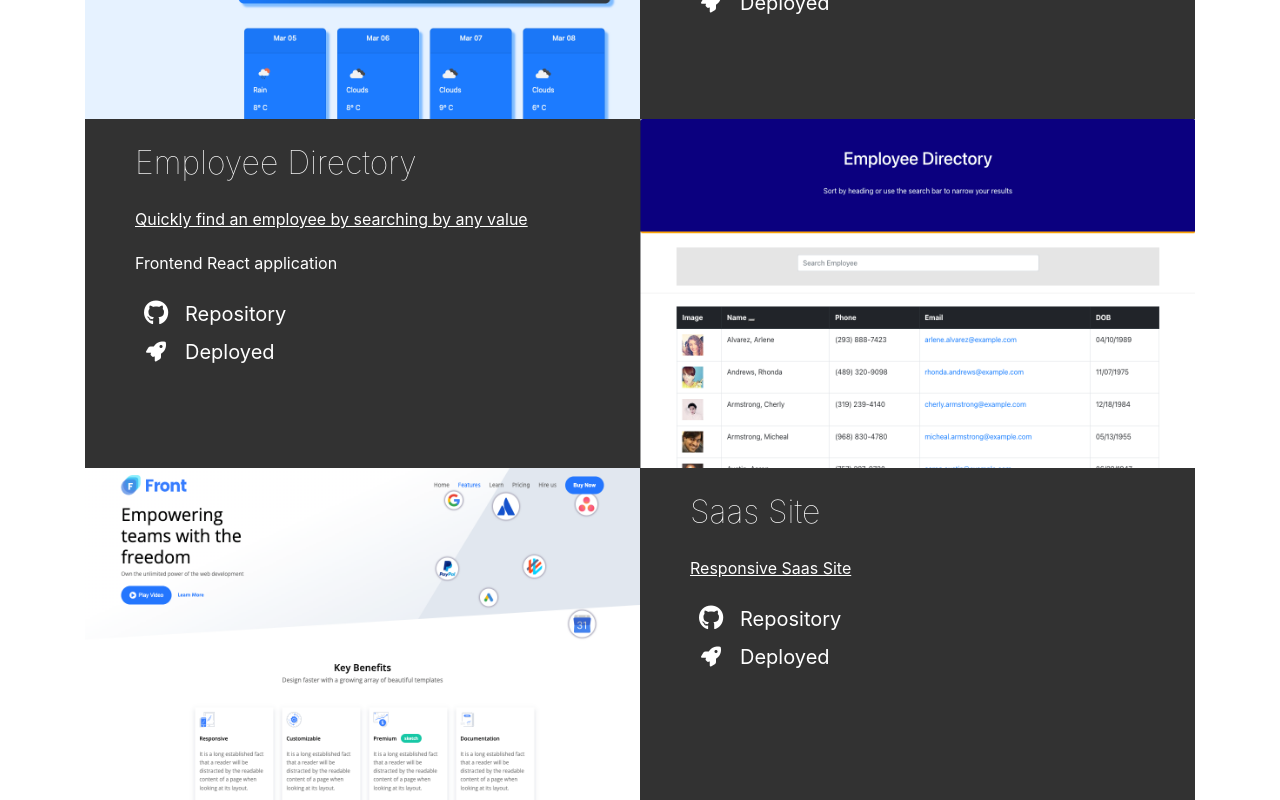
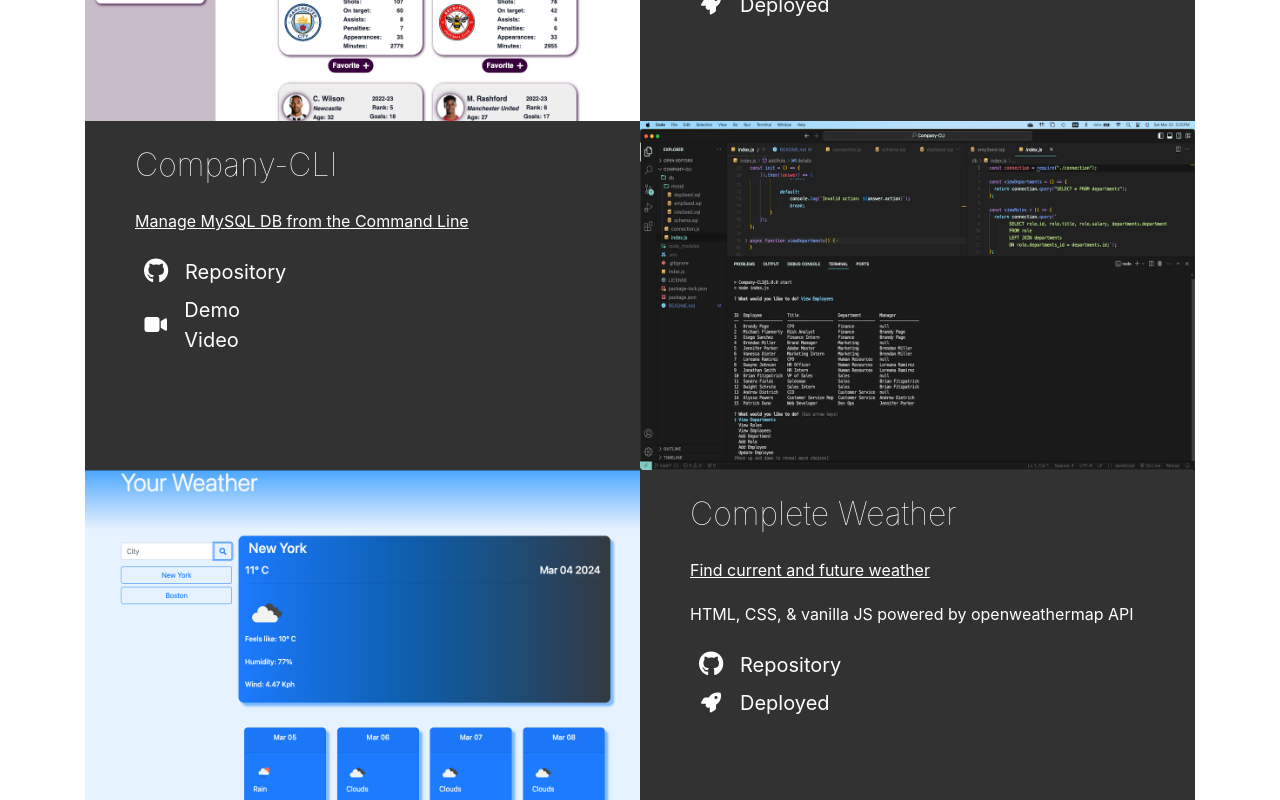
Before and after one commit to knightmac19/portfolio-2024, a React (Create React App) app: page / in a window 1280 px wide. Shown: the part 1920-2720 px from the top of the page. Built offline with nearby package versions, Linux system fonts and the light colour scheme; some icons are missing.

Commit message:
adding company-cli project, re-style project cards

```diff
--- a/package.json
+++ b/package.json
@@ -1,6 +1,6 @@
 {
   "name": "portfolio-2024",
-  "homepage": "https://knightmac19.github.io/portfolio-2024/",
+  "homepage": "/",
   "version": "0.1.0",
   "private": true,
   "dependencies": {
--- a/src/assets/index.js
+++ b/src/assets/index.js
@@ -5,4 +5,5 @@
 export { default as employee_directory } from "./employee_directory.png";
 export { default as saas_site } from "./saas_site.png";
 export { default as wordle_helper } from "./wordle_helper.png";
+export { default as company_cli } from "./company_cli.png";
 export { default as Patrick_Dunn_Resume } from "./resume.pdf";
--- a/src/components/ProjectCard/index.js
+++ b/src/components/ProjectCard/index.js
@@ -1,7 +1,7 @@
 import { useEffect, useState } from "react";
 
 const ProjectCard = ({ project }) => {
-  const { id, name, repo, deployed, screenshot, benefit, techStack } = project;
+  const { id, name, repo, screenshot, benefit, techStack, live } = project;
   const getWindowDimensions = () => {
     const { innerWidth: width } = window;
     return { width };
@@ -21,7 +21,6 @@
     return windowDimensions;
   };
   const { width } = useWindowDimensions();
-  console.log(width);
 
   if (width < 410) {
     return (
@@ -45,13 +44,13 @@
             </span>
 
             <span className="link ">
-              <a href={deployed} rel="noopener noreferrer" target="_blank">
+              <a href={live.address} rel="noopener noreferrer" target="_blank">
                 <div className="icon-text">
                   <div className="link-icon-wrapper">
-                    <i className="fas fa-rocket"></i>
+                    <i className={live.iconClass}></i>
                   </div>
 
-                  <span>Deployed</span>
+                  <span>{live.text}</span>
                 </div>
               </a>
             </span>
@@ -85,13 +84,13 @@
             </span>
 
             <span className="link ">
-              <a href={deployed} rel="noopener noreferrer" target="_blank">
+              <a href={live.address} rel="noopener noreferrer" target="_blank">
                 <div className="icon-text">
                   <div className="link-icon-wrapper">
-                    <i className="fas fa-rocket"></i>
+                    <i className={live.iconClass}></i>
                   </div>
 
-                  <span>Deployed</span>
+                  <span>{live.text}</span>
                 </div>
               </a>
             </span>
@@ -128,13 +127,17 @@
               </span>
 
               <span className="link ">
-                <a href={deployed} rel="noopener noreferrer" target="_blank">
+                <a
+                  href={live.address}
+                  rel="noopener noreferrer"
+                  target="_blank"
+                >
                   <div className="icon-text">
                     <div className="link-icon-wrapper">
-                      <i className="fas fa-rocket"></i>
+                      <i className={live.iconClass}></i>
                     </div>
 
-                    <span>Deployed</span>
+                    <span>{live.text}</span>
                   </div>
                 </a>
               </span>
@@ -165,13 +168,13 @@
             </span>
 
             <span className="link ">
-              <a href={deployed} rel="noopener noreferrer" target="_blank">
+              <a href={live.address} rel="noopener noreferrer" target="_blank">
                 <div className="icon-text">
                   <div className="link-icon-wrapper">
-                    <i className="fas fa-rocket"></i>
+                    <i className={live.iconClass}></i>
                   </div>
 
-                  <span>Deployed</span>
+                  <span>{live.text}</span>
                 </div>
               </a>
             </span>
--- a/src/components/Projects/index.js
+++ b/src/components/Projects/index.js
@@ -3,8 +3,8 @@
   top_scorers,
   complete_weather,
   employee_directory,
-  saas_site,
   wordle_helper,
+  company_cli,
 } from "../../assets";
 
 import ProjectCard from "../ProjectCard";
@@ -15,8 +15,11 @@
     name: "Money Dunn Right",
     tech: ["MERN"],
     repo: "https://github.com/knightmac19/Money-Dunn-Right",
-    deployed: "https://money-dunn-right.netlify.app/",
-    demoVideo: "",
+    live: {
+      text: "Deployed",
+      address: "https://money-dunn-right.netlify.app/",
+      iconClass: "fas fa-rocket",
+    },
     screenshot: money_dunn_right,
     benefit:
       "Personal finance application for those who want to manage transactions on the go",
@@ -24,88 +27,106 @@
   },
   {
     id: 1,
+    name: "Wordle Helper",
+    tech: ["HTML", "CSS", "JS"],
+    repo: "https://github.com/knightmac19/wh-mockup",
+    live: {
+      text: "Deployed",
+      address: "https://knightmac19.github.io/wh-mockup/",
+      iconClass: "fas fa-rocket",
+    },
+    screenshot: wordle_helper,
+    benefit: "Narrow down possible solutions by inputting clues",
+    techStack: "HTML, CSS, & vanilla JS",
+  },
+  {
+    id: 2,
     name: "Top Scorers",
     tech: ["HTML", "CSS", "JS"],
     repo: "https://github.com/knightmac19/Top-Scorers",
-    deployed: "https://knightmac19.github.io/Top-Scorers/",
-    demoVideo: "",
+    live: {
+      text: "Deployed",
+      address: "https://knightmac19.github.io/Top-Scorers/",
+      iconClass: "fas fa-rocket",
+    },
     screenshot: top_scorers,
     benefit: "Query and sort Premier League Top Scorers",
     techStack: "Built with HTML, CSS, & vanilla JS",
   },
   {
-    id: 2,
+    id: 3,
+    name: "Company-CLI",
+    tech: ["JS", "Node", "MySQL", "Inquirer"],
+    repo: "https://github.com/knightmac19/Company-CLI",
+    live: {
+      text: "Demo Video",
+      address:
+        "https://drive.google.com/file/d/1GOCBRBQeBcHONkTgRCGuL8X9c20873kD/view?usp=sharing",
+      iconClass: "fas fa-video",
+    },
+    screenshot: company_cli,
+    benefit: "Manage MySQL DB from the Command Line",
+  },
+  {
+    id: 4,
     name: "Complete Weather",
     tech: ["HTML", "CSS", "JS"],
     repo: "https://github.com/knightmac19/CompleteWeather",
-    deployed: "https://knightmac19.github.io/CompleteWeather/",
-    demoVideo: "",
+    live: {
+      text: "Deployed",
+      address: "https://knightmac19.github.io/CompleteWeather/",
+      iconClass: "fas fa-rocket",
+    },
     screenshot: complete_weather,
     benefit: "Find current and future weather",
     techStack: "HTML, CSS, & vanilla JS powered by openweathermap API",
   },
   {
-    id: 3,
+    id: 5,
     name: "Employee Directory",
     tech: ["REACT"],
     repo: "https://github.com/knightmac19/employee-directory-pmd",
-    deployed: "https://knightmac19.github.io/employee-directory-pmd/",
-    demoVideo: "",
+    live: {
+      text: "Deployed",
+      address: "https://knightmac19.github.io/employee-directory-pmd/",
+      iconClass: "fas fa-rocket",
+    },
     screenshot: employee_directory,
     benefit: "Quickly find an employee by searching by any value",
     techStack: "Frontend React application",
   },
-  {
-    id: 4,
-    name: "Saas Site",
-    tech: ["HTML", "CSS", "JS"],
-    repo: "https://github.com/knightmac19/site-saas",
-    deployed: "https://knightmac19.github.io/site-saas/",
-    demoVideo: "",
-    screenshot: saas_site,
-    benefit: "Responsive Saas Site",
-    techStack: "",
-  },
-  {
-    id: 5,
-    name: "Wordle Helper",
-    tech: ["HTML", "CSS", "JS"],
-    repo: "https://github.com/knightmac19/wh-mockup",
-    deployed: "https://knightmac19.github.io/wh-mockup/",
-    demoVideo: "",
-    screenshot: wordle_helper,
-    benefit: "Narrow down possible solutions by inputting clues",
-    techStack: "HTML, CSS, & vanilla JS",
-  },
   // {
   //   id: 6,
+  //   name: "Saas Site",
+  //   tech: ["HTML", "CSS", "JS"],
+  //   repo: "https://github.com/knightmac19/site-saas"
+  //   live: {
+  //     text: "Deployed",
+  //     address: "https://knightmac19.github.io/site-saas/",
+  //     iconClass: "fas fa-rocket",
+  //   },
+  //   screenshot: saas_site,
+  //   benefit: "Responsive Saas Site",
+  //   techStack: "",
+  // },
+
+  // {
+  //   id: 7,
   //   name: "E-Commerce Backend",
   //   tech: ["JS", "Node", "MySQL", "Express"],
-  //   repo: "https://github.com/knightmac19/E-Commerce-Backend",
-  //   deployed: "",
-  //   demoVideo: "",
+  //   repo: "https://github.com/knightmac19/E-Commerce-Backend"
+  //
   //   screenshot: "",
   //   benefit: "E-Commerce CRUD Routes",
 
   // },
-  // {
-  //   id: 7,
-  //   name: "Company-CLI",
-  //   tech: ["JS", "Node", "MySQL", "Inquirer"],
-  //   repo: "https://github.com/knightmac19/Company-CLI",
-  //   deployed: "",
-  //   demoVideo: "",
-  //   screenshot: "",
-  //   benefit: "Manage MySQL DB from the Command Line",
 
-  // },
   // {
   //   id: 8,
   //   name: "Trivia Quiz",
   //   tech: ["HTML", "CSS", "JS", "Bootstrap"],
-  //   repo: "https://github.com/knightmac19/TriviaQuiz",
-  //   deployed: "https://knightmac19.github.io/TriviaQuiz/",
-  //   demoVideo: "",
+  //   repo: "https://github.com/knightmac19/TriviaQuiz"
+  //
   //   screenshot: "",
   //   benefit: "Timed Trivia Quiz",
 
@@ -114,9 +135,8 @@
   //   id: 9,
   //   name: "Password Generator",
   //   tech: ["HTML", "CSS", "JS"],
-  //   repo: "https://github.com/knightmac19/PasswordGenerator",
-  //   deployed: "https://knightmac19.github.io/PasswordGenerator/",
-  //   demoVideo: "",
+  //   repo: "https://github.com/knightmac19/PasswordGenerator"
+  //
   //   screenshot: "",
   //   benefit: "Generate Random Passwords",
 
@@ -125,9 +145,8 @@
   //   id: 10,
   //   name: "To-Do List",
   //   tech: ["HTML", "CSS", "JS"],
-  //   repo: "https://github.com/knightmac19/ToDoList",
-  //   deployed: "https://knightmac19.github.io/ToDoList/",
-  //   demoVideo: "",
+  //   repo: "https://github.com/knightmac19/ToDoList"
+  //
   //   screenshot: "",
   //   benefit: "Jot Down To-Do's",
 
--- a/src/index.css
+++ b/src/index.css
@@ -380,7 +380,7 @@
 }
 
 .card-wrapper .links .link {
-  width: 160px;
+  width: 170px;
 }
 
 .links .link a .icon-text {
```
Also changed, not shown: src/assets/company_cli.png (added), src/assets/wordle_helper.png.
